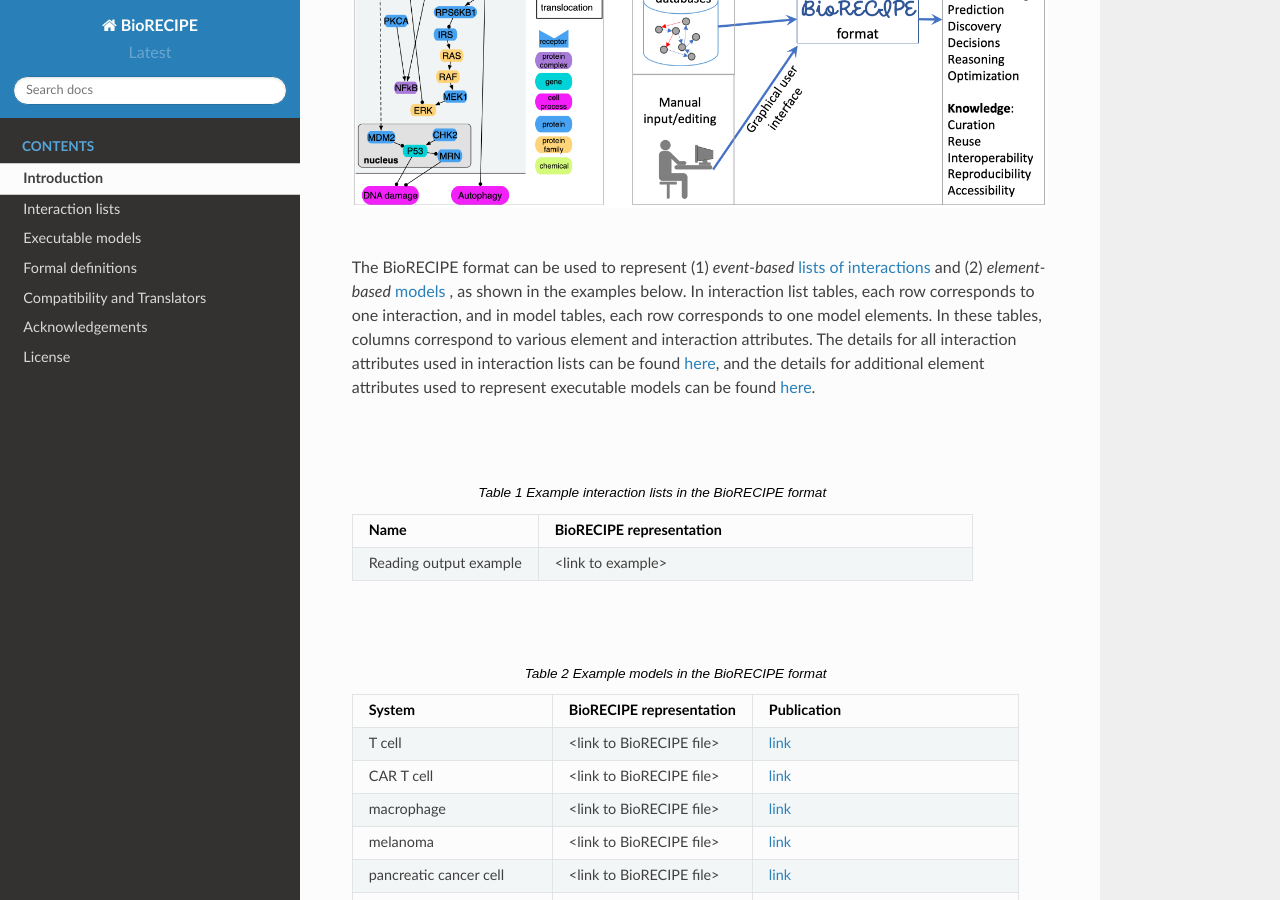
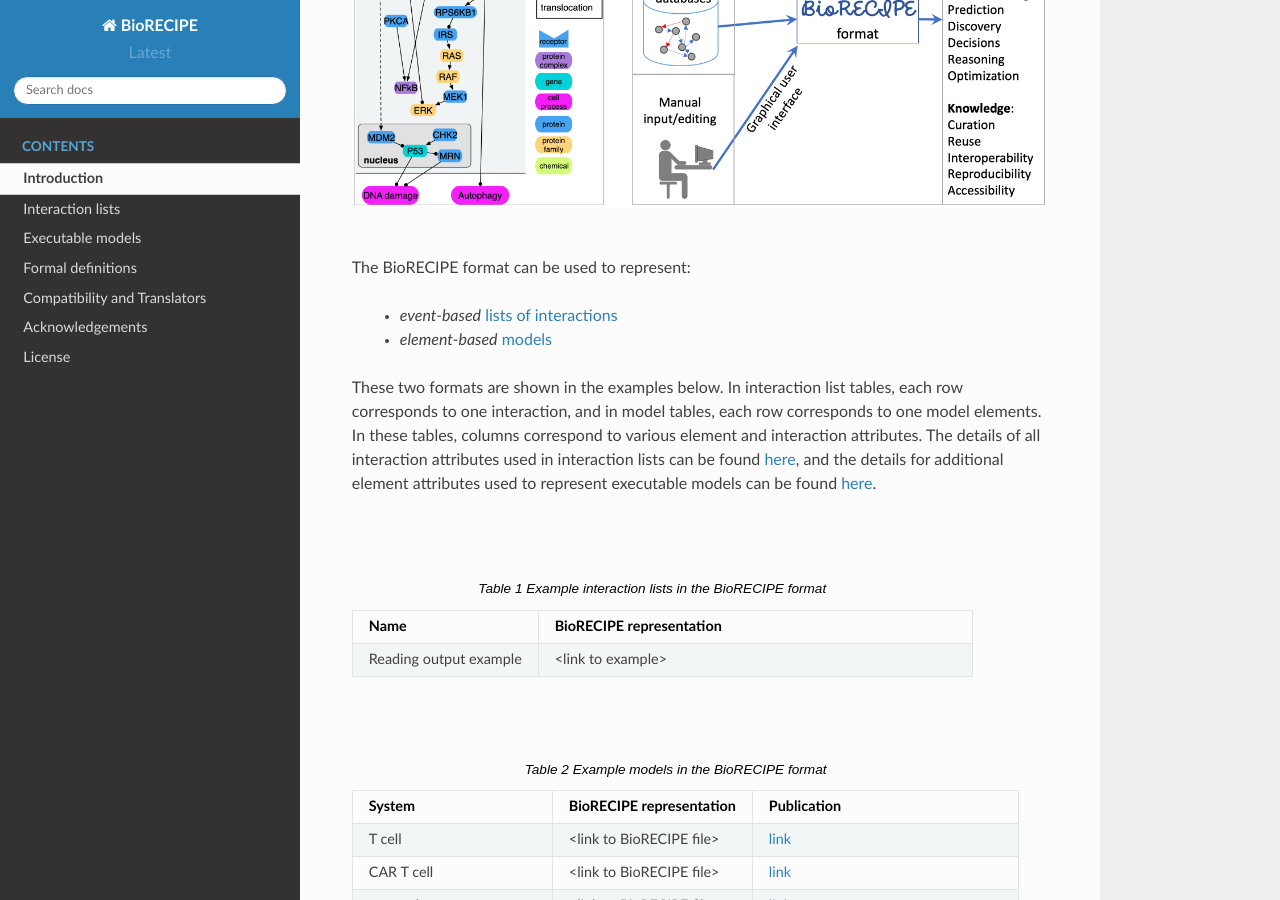
Before and after one commit to pitt-miskov-zivanov-lab/BioRECIPE, a Sphinx documentation site: the page built from docs/introduction.rst, in a window 1280 px wide and 900 px high, scrolled down 688 px. Built offline with Sphinx 7.4.7 and the Read the Docs theme 2.0.0, drawn with Linux system fonts in a browser that asks for light colours.

Commit message:
Update introduction.rst

```diff
--- a/docs/introduction.rst
+++ b/docs/introduction.rst
@@ -13,7 +13,12 @@ Networks such as the one in the figure below (part A) can be represented with th
 
 |
 
-The BioRECIPE format can be used to represent (1) *event-based* `lists of interactions <https://melody-biorecipe.readthedocs.io/en/latest/bio_interactions.html#id1>`_ and (2) *element-based* `models <https://melody-biorecipe.readthedocs.io/en/latest/model_representation.html#model-formats>`_ , as shown in the examples below. In interaction list tables, each row corresponds to one interaction, and in model tables, each row corresponds to one model elements. In these tables, columns correspond to various element and interaction attributes. The details for all interaction attributes used in interaction lists can be found `here <https://melody-biorecipe.readthedocs.io/en/latest/bio_interactions.html#interaction-attributes>`_, and the details for additional element attributes used to represent executable models can be found `here <https://melody-biorecipe.readthedocs.io/en/latest/model_representation.html#element-representation>`_.
+The BioRECIPE format can be used to represent:
+
+    - *event-based* `lists of interactions <https://melody-biorecipe.readthedocs.io/en/latest/bio_interactions.html#interaction-lists>`_
+    - *element-based* `models <https://melody-biorecipe.readthedocs.io/en/latest/model_representation.html#executable-models>`_
+
+These two formats are shown in the examples below. In interaction list tables, each row corresponds to one interaction, and in model tables, each row corresponds to one model elements. In these tables, columns correspond to various element and interaction attributes. The details of all interaction attributes used in interaction lists can be found `here <https://melody-biorecipe.readthedocs.io/en/latest/bio_interactions.html#interaction-lists>`_, and the details for additional element attributes used to represent executable models can be found `here <https://melody-biorecipe.readthedocs.io/en/latest/model_representation.html#executable-models>`_.
 
 |
 
```
